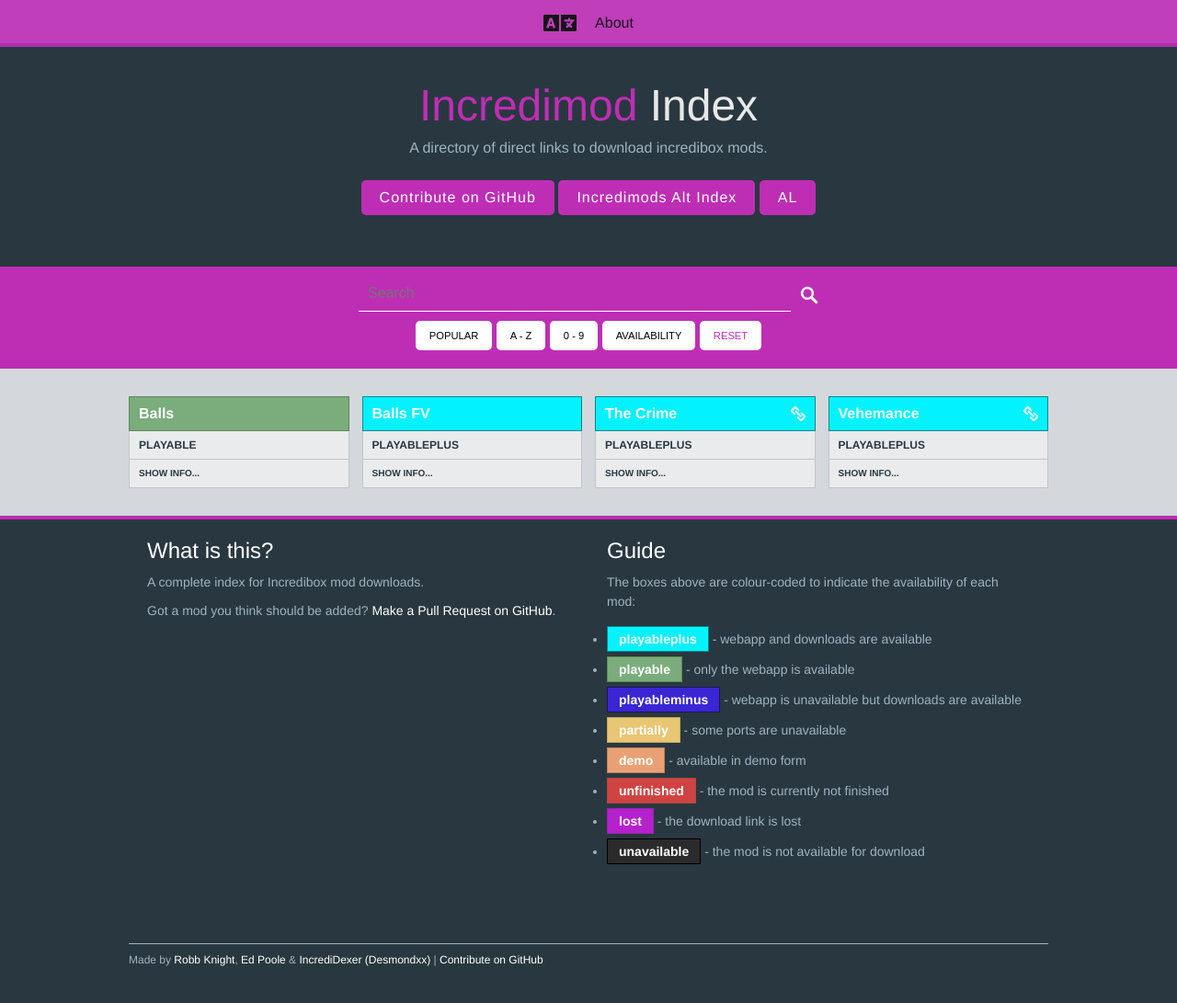
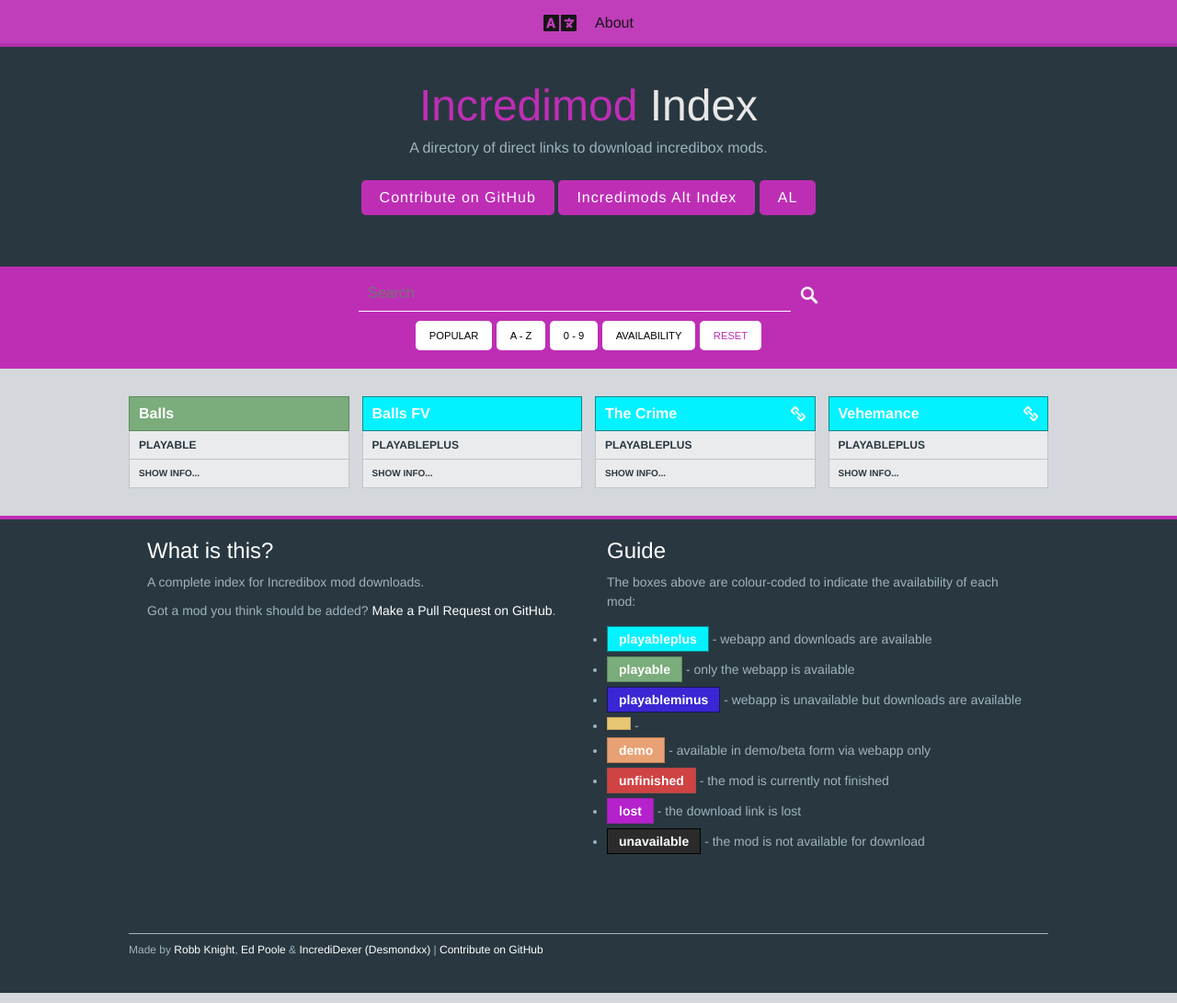
Before and after one commit to Incredimods/incredimods.github.io, a Jekyll site: the page built from _pages/index.html, in a window 1280 px wide and 1091 px high. Shown: the whole window at 92% size. Built offline with Jekyll 4.4.1, drawn with Linux system fonts in a browser that asks for light colours.

Commit message:
Update en.json

```diff
--- a/_data/trans/en.json
+++ b/_data/trans/en.json
@@ -6,7 +6,7 @@
     "availability_playable": "playable",
     "availability_playableminus": "playableminus",
     "availability_lost": "lost",
-    "availability_partially": "partially",
+    "availability_demoplus": "demoplus",
     "availability_unavailable": "unavailable",
     "availability_unfinished": "unfinished",
     "contribute": "Contribute on GitHub",
@@ -14,13 +14,14 @@
     "defaultnote_email": "Send an email to the provided address and request account deletion.",
     "footercredits": "Made by",
     "guide": "Guide",
-    "guidedemo": "available in demo form",
+    "guidedemo": "available in demo/beta form via webapp only",
+    "guidedemominus": "available in demo/beta form via downloads only",
     "guideplayableplus": "webapp and downloads are available",
     "guideplayable": "only the webapp is available",
     "guideplayableminus": "webapp is unavailable but downloads are available",
     "guideexplanations": "The boxes above are colour-coded to indicate the availability of each mod:",
     "guidelost": "the download link is lost",
-    "guidepartially": "some ports are unavailable",
+    "guidedemoplus": "available in demo/beta form via webapp and downloads",
     "guideunavailable": "the mod is not available for download",
     "guideunfinished": "the mod is currently not finished",
     "hideinfo": "hide info...",
```
